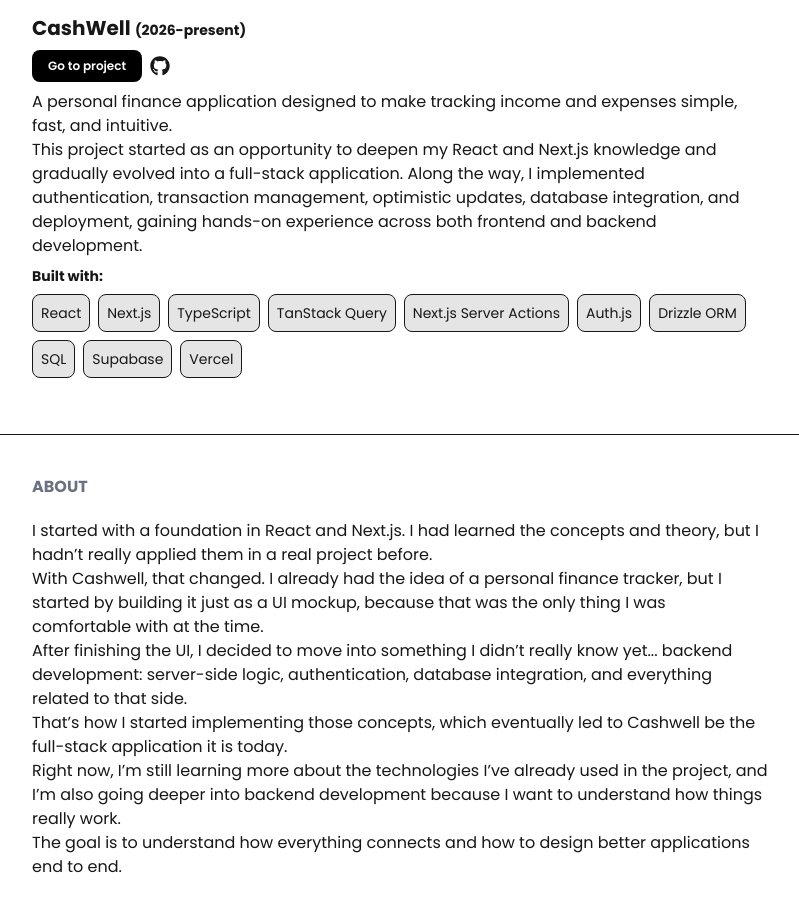
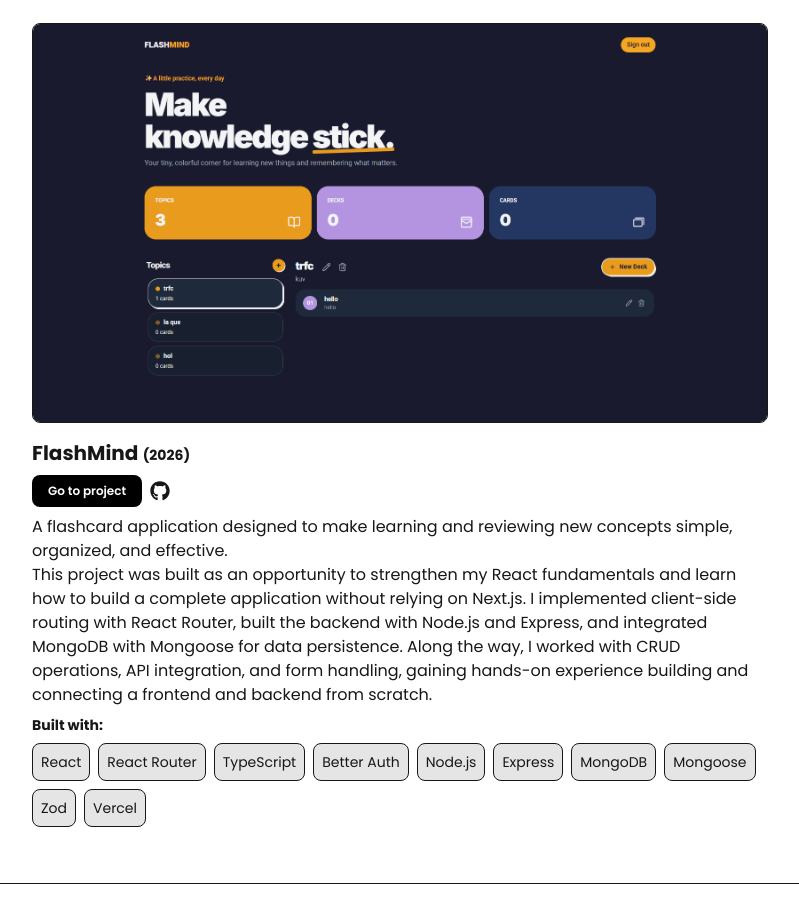
Before and after one commit to Cristian-Ser/portfolio, a Next.js app: page / in a window 1280 px wide. Shown: the part 1418-2332 px from the top of the page, without its empty margins (240-1039 px from the left). Built offline with nearby package versions, Linux system fonts and the light colour scheme.

Commit message:
Updated protfolio

```diff
--- a/app/components/About.tsx
+++ b/app/components/About.tsx
@@ -7,28 +7,15 @@
       <div className="flex flex-col justify-center gap-5 max-w-3xl mx-auto px-4 py-10 min-h-100">
         <span className="text-base font-bold text-gray-500">ABOUT</span>
         <p>
-          I started with a foundation in React and Next.js. I had learned the
-          concepts and theory, but I hadn’t really applied them in a real
-          project before.
+          I enjoy turning ideas into real, functional applications and learning
+          by building. My projects have taken me from focusing mainly on
+          interfaces to understanding how the different parts of an application
+          connect behind the scenes.
           <br />
-          With Cashwell, that changed. I already had the idea of a personal
-          finance tracker, but I started by building it just as a UI mockup,
-          because that was the only thing I was comfortable with at the time.
-          <br />
-          After finishing the UI, I decided to move into something I didn’t
-          really know yet... backend development: server-side logic,
-          authentication, database integration, and everything related to that
-          side.
-          <br />
-          That’s how I started implementing those concepts, which eventually led
-          to Cashwell be the full-stack application it is today.
-          <br />
-          Right now, I’m still learning more about the technologies I’ve already
-          used in the project, and I’m also going deeper into backend
-          development because I want to understand how things really work.
-          <br />
-          The goal is to understand how everything connects and how to design
-          better applications end to end.
+          I’m particularly interested in understanding how things work under the
+          hood rather than simply making them work. I’m constantly improving my
+          skills through hands-on projects, exploring new technologies, and
+          looking for better ways to build reliable and intuitive software.
         </p>
       </div>
     </section>
--- a/app/components/Hero.tsx
+++ b/app/components/Hero.tsx
@@ -17,11 +17,10 @@
         {/* Text */}
         <div className="flex flex-col gap-2">
           <h1 className="text-6xl font-black">Cristian Serrón</h1>
-          <p className="text-xl font-semibold">(Next.js/React)</p>
+          <p className="text-lg font-semibold">(Javascript Full-Stack Developer)</p>
           <p className="text-balance">
-            I build web applications with React and Next.js, focusing on frontend and user
-            experience while expanding my knowledge of backend development and
-            modern web technologies.
+            I’m a frontend-focused full-stack developer who builds web applications with React and Next.js. Alongside frontend development, I have hands-on experience building backend functionality with Express and Next.js Server Actions, as well as working with relational and non-relational databases.
+
           </p>
           <p className="text-sm"><span className="font-semibold">🌎 Languages I speak:</span> Spanish(Native) & English</p>
         </div>
@@ -32,7 +31,7 @@
             className="px-6 py-3 bg-accent text-white rounded-lg cursor-pointer hover:-translate-y-0.5 duration-300"
             onClick={scrollToProject}
           >
-            View Project
+            View Projects
           </button>
           {/* GitHub */}
           <Link href="https://github.com/Elix-lab" target="_blank">
--- a/app/components/Project.tsx
+++ b/app/components/Project.tsx
@@ -1,8 +1,32 @@
 import Link from "next/link";
 import { FaGithub } from "react-icons/fa";
 
-function Project() {
-  const projectTec = [
+const projects = [
+  {
+    link: "https://cash-well.vercel.app/",
+    img: {
+      link: "/CashWell-landing.png",
+      alt: "CashWell desktop landing page",
+    },
+    title: "CashWell",
+    timePeriod: "2026",
+    gitHub: "https://github.com/Elix-lab/finance-app/tree/main",
+    description: (
+      <>
+        A personal finance application designed to make tracking income and
+        expenses simple, fast, and intuitive.
+        <br />
+        This project started as an opportunity to deepen my React and Next.js
+        knowledge and gradually evolved into a full-stack application. Along the
+        way, I implemented authentication, transaction management, optimistic
+        updates, database integration, and deployment, gaining hands-on
+        experience across both frontend and backend development.
+        <br />
+        In this project the backend was entirely developed with{" "}
+        <span translate="no"> Next.js server actions.</span>{" "}
+      </>
+    ),
+    technologies: [
       "React",
       "Next.js",
       "TypeScript",
@@ -13,22 +37,67 @@
       "SQL",
       "Supabase",
       "Vercel",
+    ],
+  },
+  {
+    link: "https://flashcards-app.vercel.app/",
+    img: {
+      link: "/FlashMind.png",
+      alt: "FlashMind desktop dashboard",
+    },
+    title: "FlashMind",
+    timePeriod: "2026",
+    gitHub: "https://github.com/Elix-lab/flashcards-app",
+    description: (
+      <>
+        A flashcard application designed to make learning and reviewing new
+        concepts simple, organized, and effective.
+        <br />
+        This project was built as an opportunity to strengthen my React
+        fundamentals and learn how to build a complete application without
+        relying on Next.js. I implemented client-side routing with React Router,
+        built the backend with Node.js and Express, and integrated MongoDB with
+        Mongoose for data persistence. Along the way, I worked with CRUD
+        operations, API integration, and form handling, gaining hands-on
+        experience building and connecting a frontend and backend from scratch.
+      </>
+    ),
+    technologies: [
+      "React",
+      "React Router",
+      "TypeScript",
+      "Better Auth",
+      "Node.js",
+      "Express",
+      "MongoDB",
+      "Mongoose",
+      "Zod",
+      "Vercel",
+    ],
+  },
 ];
+
+function Project() {
   return (
-    <section id="project" className="relative border-b overflow-hidden scroll-mt-14">
+    <section
+      id="project"
+      className="relative border-b overflow-hidden scroll-mt-14"
+    >
       <div className="flex flex-col justify-center gap-5 max-w-3xl mx-auto px-4 py-10 min-h-100">
         {/* Text */}
         <div>
-          <span className="text-base font-bold text-gray-500">PROJECT</span>
-          <h2 className="text-2xl font-black">Featured project</h2>
+          <span className="text-base font-bold text-gray-500">PROJECTS</span>
+          <h2 className="text-2xl font-black">Featured projects</h2>
         </div>
-        <div>
+
+        {projects.map((project) => (
+          <div key={project.title}>
             {/* Project image */}
-          <Link href="https://cash-well.vercel.app/" target="_blank">
+            <Link href={project.link} target="_blank">
               <picture>
                 <img
-                src="/CashWell-landing.png"
-                alt="CashWell desktop landing page"
+                  src={project.img.link}
+                  alt={project.img.alt}
                   className="border rounded-lg hover:-translate-y-0.5 duration-300"
                 />
               </picture>
@@ -36,36 +105,33 @@
             {/* Project description */}
             <div className="flex flex-col gap-2 py-4">
               {/* Title */}
-            <h3 className="text-xl font-black">CashWell <span className="text-sm">(2026-present)</span></h3>
-
+              <h3 className="text-xl font-black">
+                {project.title}{" "}
+                <span className="text-sm">({project.timePeriod})</span>
+              </h3>
+              {/* Links */}
               <div className="flex gap-2 items-center">
                 <Link
-                href="https://cash-well.vercel.app/"
+                  href={project.link}
                   target="_blank"
                   className="py-2 px-4 text-xs font-semibold bg-accent text-white rounded-lg cursor-pointer hover:-translate-y-0.5 duration-300"
                 >
                   Go to project
                 </Link>
                 {/* GitHub link */}
-              <Link href="https://github.com/Elix-lab/finance-app/tree/main" title="Project repository" target="_blank">
+                <Link
+                  href={project.gitHub}
+                  title="Project repository"
+                  target="_blank"
+                >
                   <FaGithub className="size-5" />
                 </Link>
               </div>
               {/* Description */}
-            <p>
-              A personal finance application designed to make tracking income
-              and expenses simple, fast, and intuitive.
-              <br />
-              This project started as an opportunity to deepen my React and
-              Next.js knowledge and gradually evolved into a full-stack
-              application. Along the way, I implemented authentication,
-              transaction management, optimistic updates, database integration,
-              and deployment, gaining hands-on experience across both frontend
-              and backend development.
-            </p>
+              <p>{project.description}</p>
               <span className="text-sm font-bold">Built with:</span>
               <ul className="flex gap-2 flex-wrap">
-              {projectTec.map((tec) => (
+                {project.technologies.map((tec) => (
                   <li
                     key={tec}
                     className="text-sm border p-2 rounded-lg bg-accent/10 hover:-translate-y-0.5 duration-300 cursor-default"
@@ -77,6 +143,7 @@
               </ul>
             </div>
           </div>
+        ))}
       </div>
     </section>
   );
--- a/app/page.tsx
+++ b/app/page.tsx
@@ -11,7 +11,7 @@
       <Header />
       <main>
         <Hero />
-        <Skills />
+        {/* <Skills /> */}
         <Project />
         <About />
         <Contact />
```
Also changed, not shown: public/FlashMind.png (added). Lines whose indentation alone changed are shown as unchanged.
